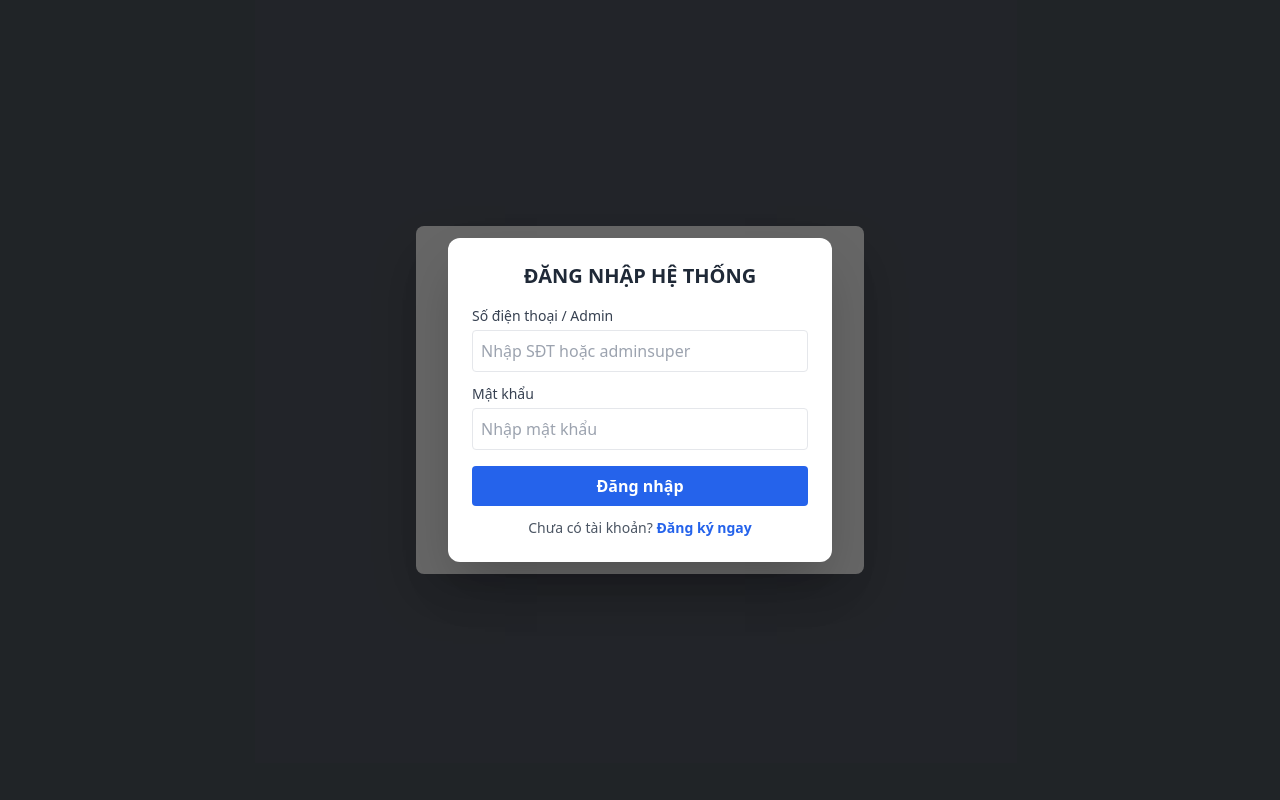
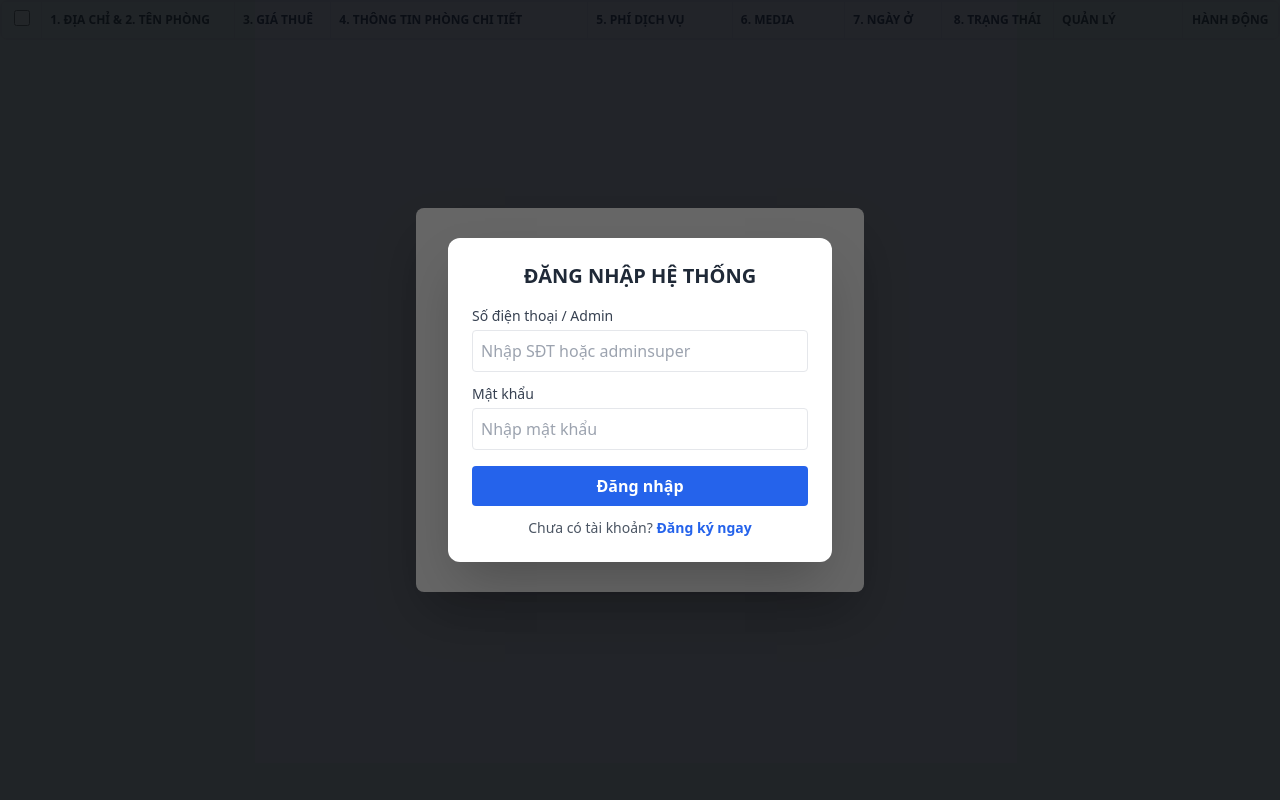
Before and after one commit to nghianv5/zalo-room-project, a FastAPI app: page /admin in a window 1280 px wide. Run offline with FastAPI, Linux system fonts and the light colour scheme; lists and menus that the app fills with data are empty; some libraries are stand-ins or nearby versions.

Commit message:
Update admin.html

```diff
--- a/templates/admin.html
+++ b/templates/admin.html
@@ -13,17 +13,18 @@
     <div id="loginScreen" class="fixed inset-0 bg-gray-900 bg-opacity-70 flex items-center justify-center p-4 z-50">
         <div class="bg-white rounded-lg shadow-2xl p-8 w-full max-w-md">
             <div class="text-center mb-6">
-                <h2 class="text-2xl font-bold text-gray-800">🔐 Admin Portal</h2>
-                <p class="text-xs text-gray-500 mt-1">Đăng nhập để quản lý danh sách phòng trọ</p>
+                <h2 class="text-2xl font-bold text-gray-800">🔐 Đăng Nhập Hệ Thống</h2>
+                <p class="text-xs text-gray-500 mt-1">Quản lý danh sách phòng trọ</p>
             </div>
+            <!-- Bắt sự kiện onsubmit tại đây -->
             <form onsubmit="handleLogin(event)">
                 <div class="mb-4">
-                    <label class="block text-xs font-semibold text-gray-700 mb-1">Tài khoản Admin</label>
-                    <input type="text" id="adminUser" required placeholder="admin" class="w-full border p-2.5 rounded text-sm focus:ring-2 focus:ring-blue-500 focus:outline-none">
+                    <label class="block text-xs font-semibold text-gray-700 mb-1">Số điện thoại / Admin</label>
+                    <input type="text" id="loginUsername" required placeholder="Nhập SĐT hoặc adminpro" class="w-full border p-2.5 rounded text-sm focus:ring-2 focus:ring-blue-500 focus:outline-none">
                 </div>
                 <div class="mb-6">
                     <label class="block text-xs font-semibold text-gray-700 mb-1">Mật khẩu</label>
-                    <input type="password" id="adminPass" required placeholder="••••••••" class="w-full border p-2.5 rounded text-sm focus:ring-2 focus:ring-blue-500 focus:outline-none">
+                    <input type="password" id="loginPassword" required placeholder="••••••••" class="w-full border p-2.5 rounded text-sm focus:ring-2 focus:ring-blue-500 focus:outline-none">
                 </div>
                 <div id="loginError" class="hidden text-xs text-red-600 bg-red-50 p-2 rounded mb-4 text-center">
                     ❌ Tài khoản hoặc mật khẩu không chính xác!
@@ -32,6 +33,12 @@
                     Đăng Nhập
                 </button>
             </form>
+            <div class="text-center text-sm text-gray-600 mt-4">
+                Chưa có tài khoản?
+                <button type="button" onclick="switchToRegister()" class="text-blue-600 font-bold hover:underline">
+                    Đăng ký ngay
+                </button>
+            </div>
         </div>
     </div>
 
@@ -71,7 +78,6 @@
                     </h3>
                     <div class="flex gap-2">
                         <button onclick="resetFilters()" class="text-blue-600 hover:underline font-semibold">🔄 Xóa bộ lọc</button>
-                        <button onclick="toggleFilterPanel()" id="btnToggleFilter" class="text-gray-500 hover:text-gray-700 font-semibold">▼ Thu gọn</button>
                     </div>
                 </div>
 
@@ -86,7 +92,6 @@
                             <input type="text" id="filterRoomName" oninput="applyFilters()" placeholder="VD: Phòng 302..." class="w-full border p-2 rounded bg-white">
                         </div>
 
-                        <!-- LỌC THEO KHOẢNG GIÁ -->
                         <div class="col-span-1 sm:col-span-2 bg-blue-50/50 p-2 rounded border border-blue-100">
                             <label class="block font-semibold text-blue-900 mb-1">3. Khoảng Giá Thuê (VNĐ):</label>
                             <div class="flex items-center gap-2">
@@ -96,7 +101,6 @@
                             </div>
                         </div>
 
-                        <!-- LỌC THEO KHOẢNG THỜI GIAN TRỐNG -->
                         <div class="col-span-1 sm:col-span-2 bg-amber-50/50 p-2 rounded border border-amber-100">
                             <label class="block font-semibold text-amber-900 mb-1">7. Khoảng Thời Gian Phòng Trống:</label>
                             <div class="flex items-center gap-2">
@@ -142,6 +146,33 @@
                             <label class="block font-semibold text-gray-600 mb-1">SĐT Chủ nhà:</label>
                             <input type="text" id="filterPhone" oninput="applyFilters()" placeholder="Nhập SĐT..." class="w-full border p-2 rounded bg-white">
                         </div>
+                    </div>
+                </div>
+            </div>
+
+            <!-- BẢNG DANH SÁCH PHÒNG -->
+            <div class="overflow-x-auto rounded-lg border border-gray-200">
+                <table class="w-full table-fixed border-collapse text-xs text-left">
+                    <thead>
+                        <tr class="bg-gray-100 text-gray-700 uppercase font-semibold">
+                            <th class="p-2 border text-center w-10">
+                                <input type="checkbox" id="selectAll" onchange="toggleSelectAll(this)" class="w-4 h-4 cursor-pointer">
+                            </th>
+                            <th class="p-2 border w-48">1. Địa chỉ & 2. Tên phòng</th>
+                            <th class="p-2 border w-24">3. Giá thuê</th>
+                            <th class="p-2 border w-64">4. Thông tin phòng chi tiết</th>
+                            <th class="p-2 border w-36">5. Phí dịch vụ</th>
+                            <th class="p-2 border w-28">6. Media</th>
+                            <th class="p-2 border w-24">7. Ngày ở</th>
+                            <th class="p-2 border w-28 text-center">8. Trạng thái</th>
+                            <th class="p-2 border w-32">Quản lý</th>
+                            <th class="p-2 border w-24 text-center">Hành động</th>
+                        </tr>
+                    </thead>
+                    <tbody id="roomTableBody" class="divide-y divide-gray-200 bg-white">
+                        <!-- Render Javascript -->
+                    </tbody>
+                </table>
             </div>
         </div>
     </div>
@@ -347,28 +378,21 @@
         </div>
     </div>
 
-	<!-- ================= MODAL ĐĂNG KÝ USER QUA ZALO OA ================= -->
 	<div id="registerModal" class="hidden fixed inset-0 bg-black/50 flex items-center justify-center z-50">
         <div class="bg-white p-6 rounded-lg w-96 max-w-full shadow-lg max-h-[90vh] overflow-y-auto">
             <h2 class="text-xl font-bold mb-2">Đăng ký tài khoản User</h2>
             <p class="text-xs text-gray-500 mb-4">Nhập số điện thoại để nhận mã xác thực OTP từ Zalo OA</p>
 
-		<!-- Bước 1: Số điện thoại & Nút Nhận OTP -->
             <label class="block mb-1 text-sm font-medium">1. Số điện thoại đăng ký</label>
             <div class="flex gap-2 mb-3">
                 <input type="text" id="regPhone" class="w-full border p-2 rounded text-sm focus:ring-2 focus:ring-blue-500 outline-none" placeholder="VD: 0912345678">
             </div>
 
-		<!-- KHU VỰC DỰ PHÒNG: QUÉT QR (Nếu chưa đăng ký ZNS) -->
             <div class="mb-4 bg-blue-50 p-3 rounded-md border border-blue-100 text-center flex flex-col items-center">
-			<p class="text-xs text-blue-800 font-medium mb-2">Quét mã để gửi yêu cầu lấy otp zalo với cú pháp "OTP sdt"</p>
+                <p class="text-xs text-blue-800 font-medium mb-2">Quét mã để gửi yêu cầu lấy OTP Zalo với cú pháp "OTP sdt"</p>
                 <img id="zaloQRCode" src="" alt="Mã QR Zalo OA" class="w-28 h-28 mb-2 bg-white p-1 border rounded shadow-sm">
-			<button onclick="openZaloToGetOTP()" class="w-full py-1.5 px-3 bg-blue-500 hover:bg-blue-600 text-white rounded font-bold text-xs flex items-center justify-center gap-1">
-			   📲 Mở ứng dụng Zalo
-			</button>
             </div>
 
-		<!-- Bước 2: Nhập OTP và Mật khẩu -->
             <label class="block mb-1 text-sm font-medium">2. Mã OTP nhận từ Zalo</label>
             <input type="text" id="regOTP" class="w-full border p-2 rounded mb-3 text-sm" placeholder="Nhập 6 số OTP">
 
```
Lines whose indentation alone changed are shown as unchanged.
